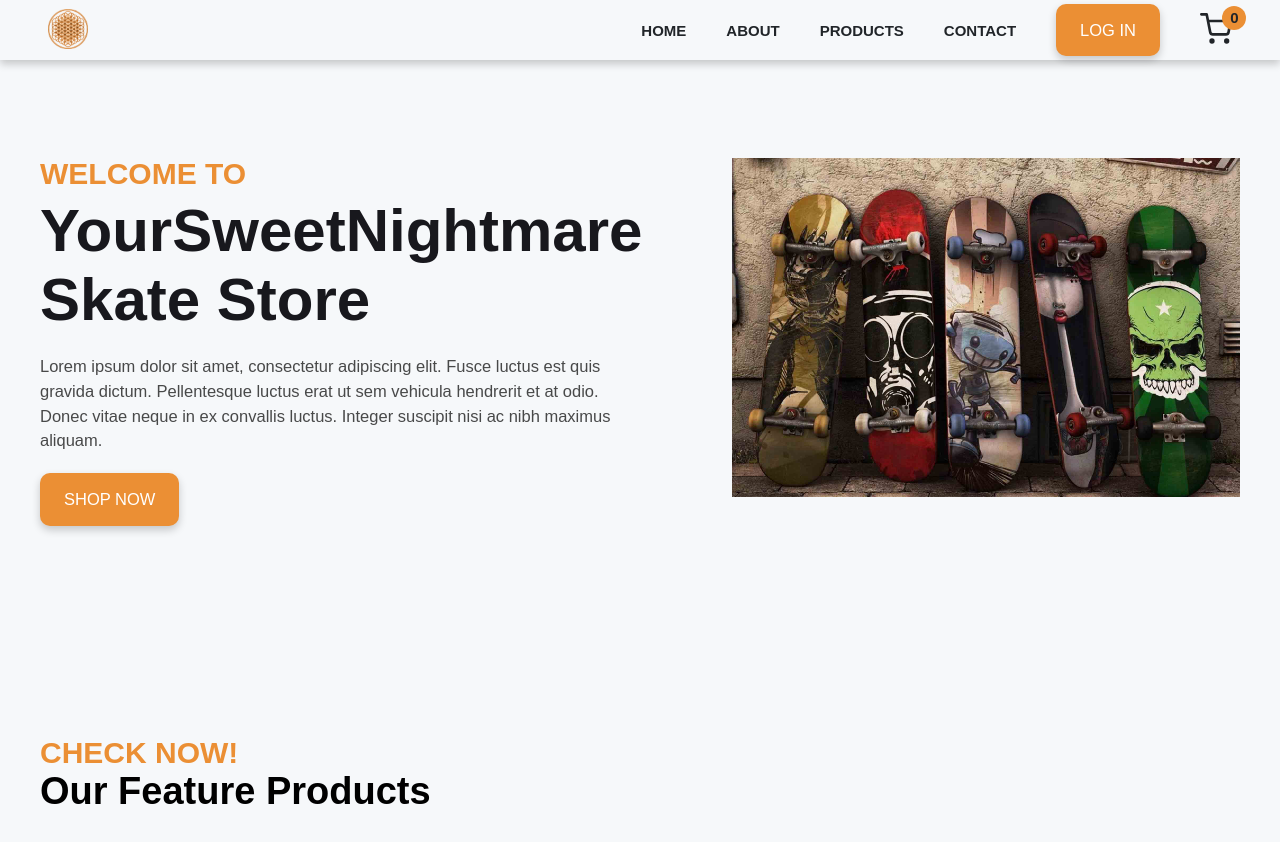
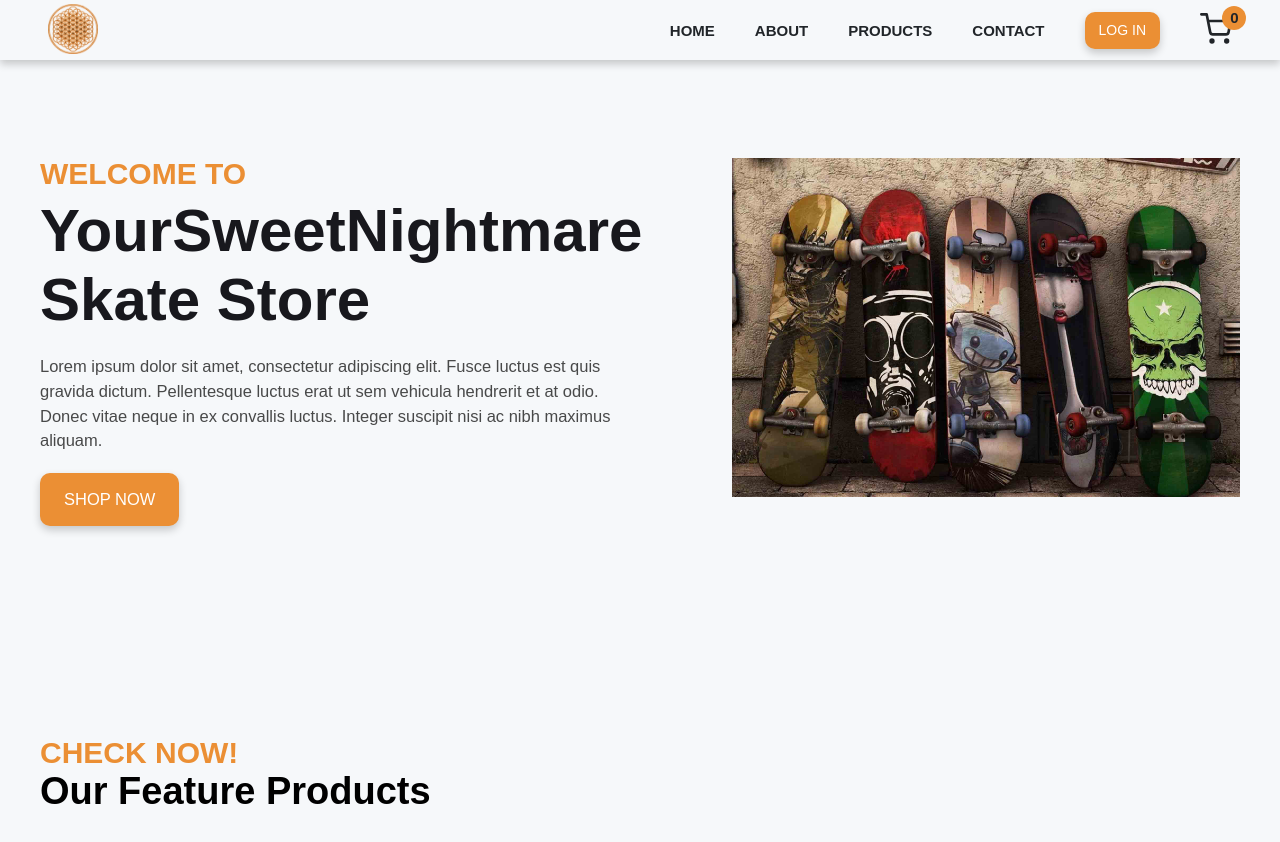
Before and after one commit to Rakezt/e-com-app, a React (Create React App) app: page / in a window 1280 px wide. Shown: the top 842 px of the page. Built offline with nearby package versions, Linux system fonts and the light colour scheme; no server answers.

Commit message:
navbar fixed

```diff
--- a/src/components/Header.js
+++ b/src/components/Header.js
@@ -7,7 +7,7 @@
   return (
     <MainHeader>
       <NavLink to='/'>
-        <img src='/images/logo.png' alt=' alternate logo' width='40px' />
+        <img src='/images/logo.png' alt=' alternate logo' width='50px' />
       </NavLink>
       {/* https://r2.easyimg.io/pheet724x/login_logo.png */}
       <Nav />
--- a/src/components/Nav.js
+++ b/src/components/Nav.js
@@ -218,13 +218,19 @@
                 onClick={() =>
                   logout({ logoutParams: { returnTo: window.location.origin } })
                 }
+                className='user-logout'
               >
                 Log Out
               </Button>
             </li>
           ) : (
             <li>
-              <Button onClick={() => loginWithRedirect()}>Log In</Button>
+              <Button
+                onClick={() => loginWithRedirect()}
+                className='user-login'
+              >
+                Log In
+              </Button>
             </li>
           )}
 
```
